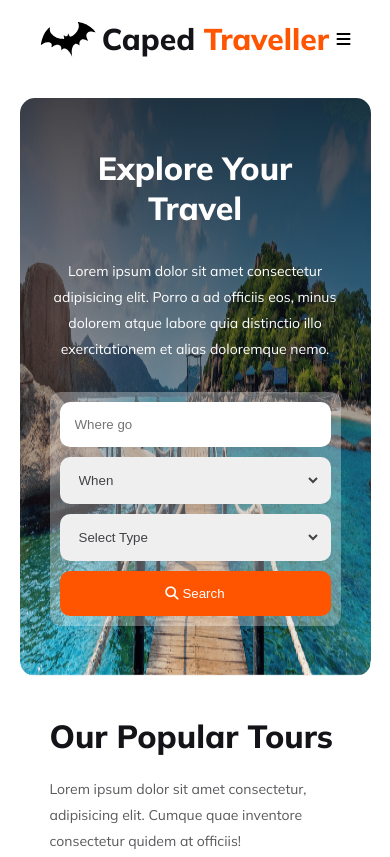
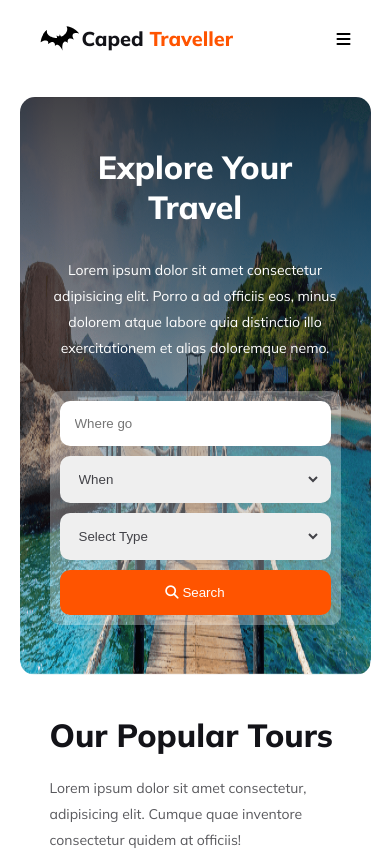
Before and after one commit to TasnimAnas/travel-agency-site, a plain HTML site: page index.html in a window 390 px wide. Shown: the top 857 px of the page. Drawn offline with Linux system fonts and the light colour scheme.

Commit message:
style: responsiveness

```diff
--- a/style.css
+++ b/style.css
@@ -526,6 +526,13 @@ hr {
 }
 
 @media screen and (max-width: 700px) {
+  .company p {
+    font-size: 20px;
+  }
+  .logo {
+    max-width: 40px;
+    margin-right: -8px;
+  }
   .container {
     width: 90%;
     padding: 10px 30px;
```
